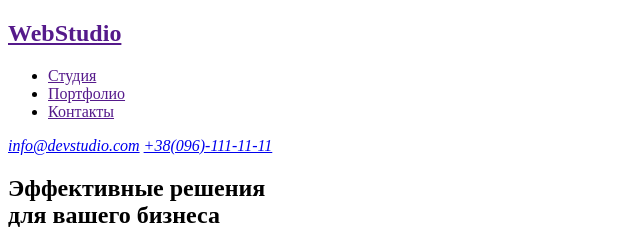
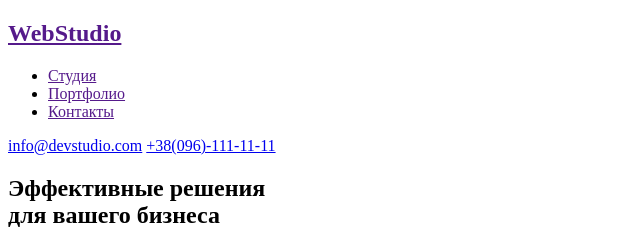
Before and after one commit to Nickolay86/goit-markup-hw-01, a plain HTML site: page index.html in a window 1280 px wide. Shown: the top 240 px of the page, 0-640 px from the left. Drawn offline with Linux system fonts and the light colour scheme.

Commit message:
удалил тег addres в хедере

```diff
--- a/index.html
+++ b/index.html
@@ -19,10 +19,8 @@
 				</ul>
 			</nav>
 
-			<address>
-				<a href="mailto:info@devstudio.com">info@devstudio.com</a>
-				<a href="tel:+38(096)-111-11-11">+38(096)-111-11-11</a>
-			</address>
+			<a href="mailto:info@devstudio.com">info@devstudio.com</a>
+			<a href="tel:+38(096)-111-11-11">+38(096)-111-11-11</a>
 		</header>
 		<main>
 			<section>
```
